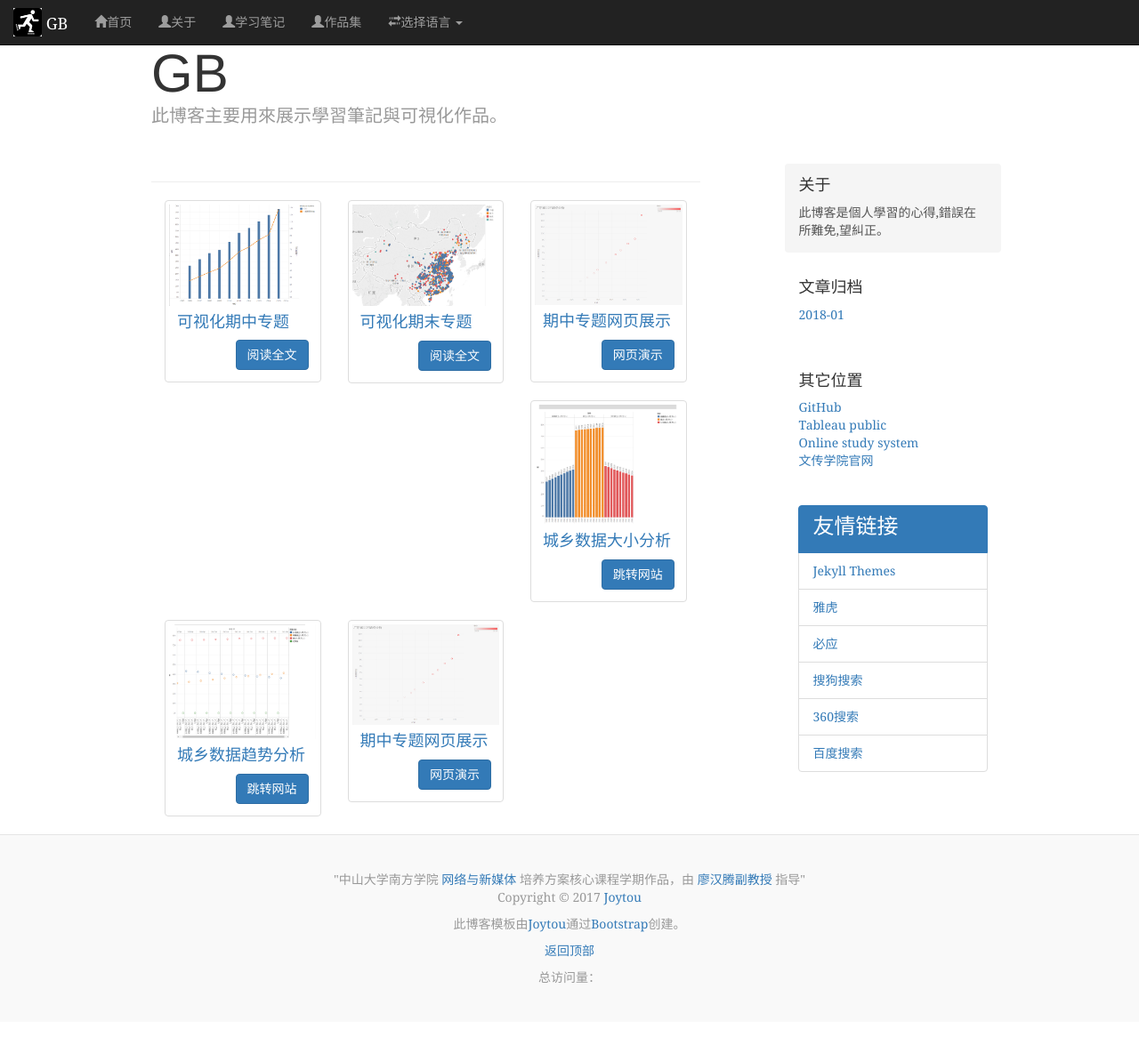
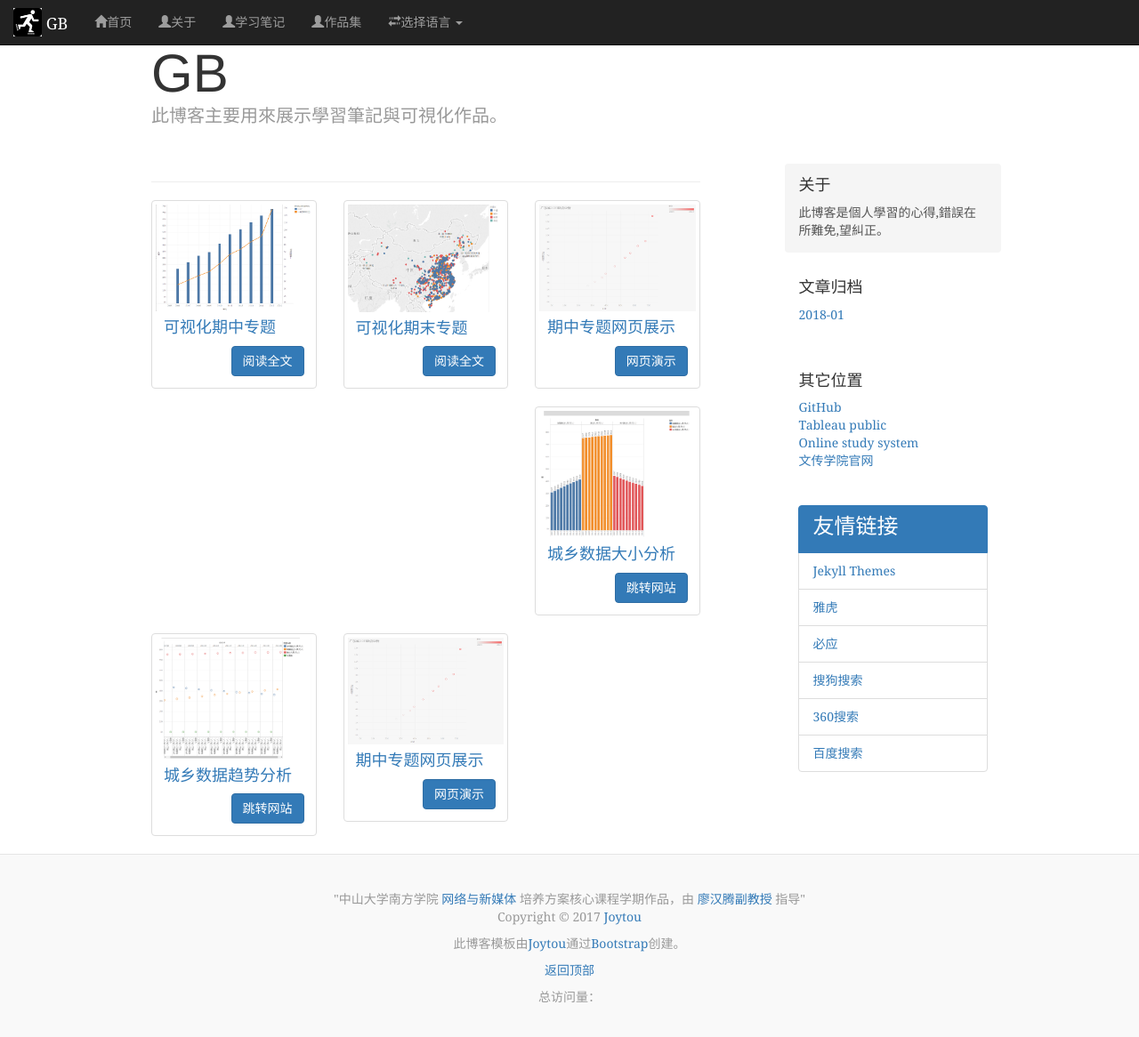
Before and after one commit to zdnfzgb/zdnfzgb.github.io, a Jekyll site: the page built from portfolio/index.html, in a window 1280 px wide and 1171 px high. Shown: the top 1166 px of the window at 89% size. Built offline with Jekyll 4.4.1, drawn with Linux system fonts in a browser that asks for light colours; comment, search, counter and statistics services are not loaded.

Commit message:
继续上面的

```diff
--- a/portfolio/index.html
+++ b/portfolio/index.html
@@ -7,7 +7,7 @@ lang: cn
 
 
 <hr/>
-<div class="rows">
+<div class="row">
     <div class="col-sm-6 col-md-4">
         <div class="thumbnail">
             <img src="/img-tableau/排名分析.png" alt="A Quote Machine">
```
